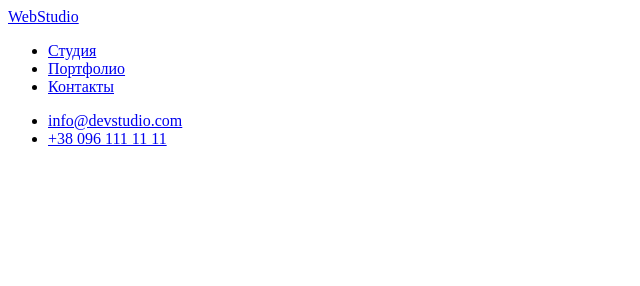
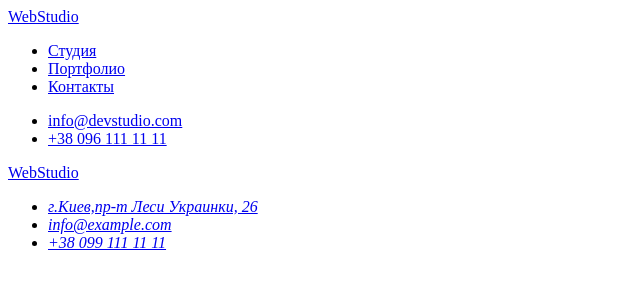
Before and after one commit to AfanasevKirillGitHub/goit-markup-hw-01, a plain HTML site: page index.html in a window 1280 px wide. Shown: the whole page, without its empty margins (0-640 px from the left). Drawn offline with Linux system fonts and the light colour scheme.

Commit message:
Добавляет html разметку Footer

```diff
--- a/index.html
+++ b/index.html
@@ -27,5 +27,17 @@
    </ul>
 </header>
 
+
+
+<footer>
+    <a href="/">WebStudio</a>
+    <address>
+<ul>
+    <li><a href="www.google.com/maps/place/бул.+Леси+Украинки,+26,+Киев,+02000/@50.4265807,30.5383858,17z/data=!3m1!4b1!4m5!3m4!1s0x40d4cf0e033ecbe9:0x57a4dffefec77da0!8m2!3d50.4265807!4d30.5383858">г.Киев,пр-т Леси Украинки, 26</a></li>
+    <li><a href="mailto:info@example.com">info@example.com</a></li>
+    <li><a href="tel:+380991111111">+38 099 111 11 11</a></li>
+</ul>
+    </address>
+</footer>
 </body>
 </html>
```
